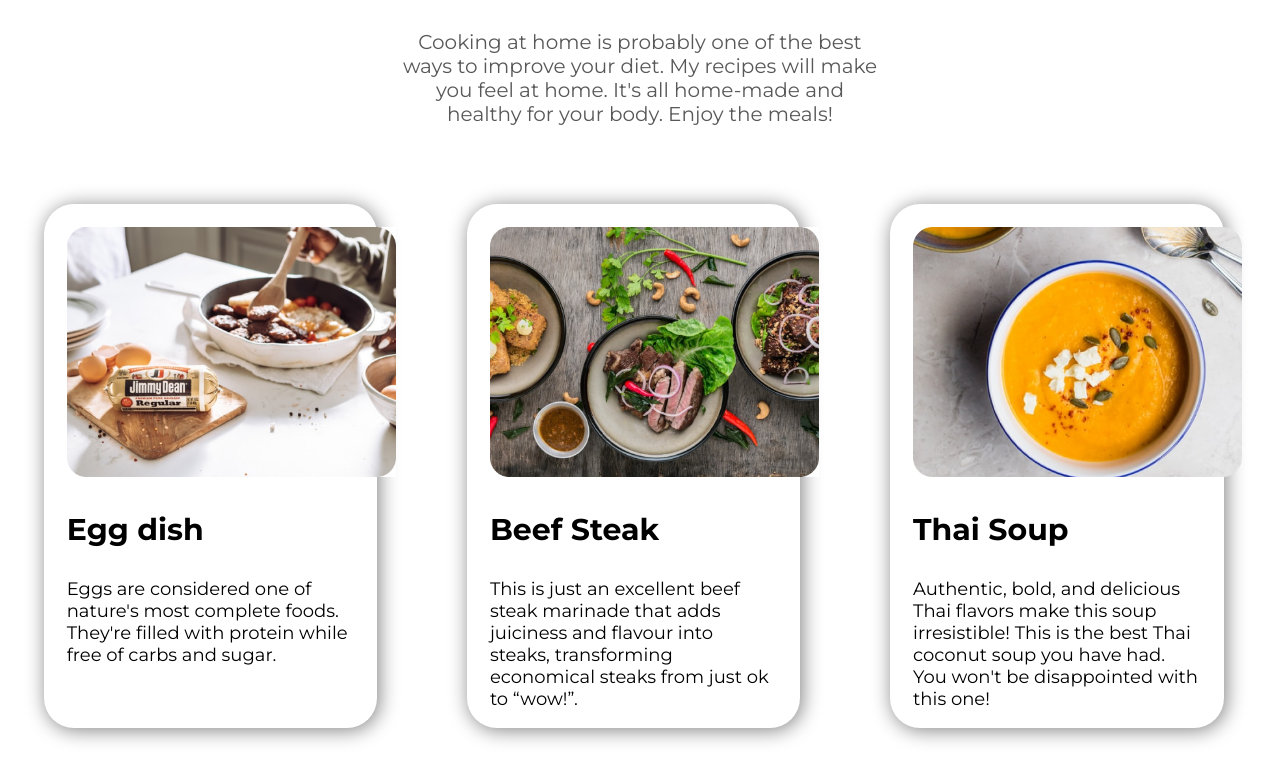
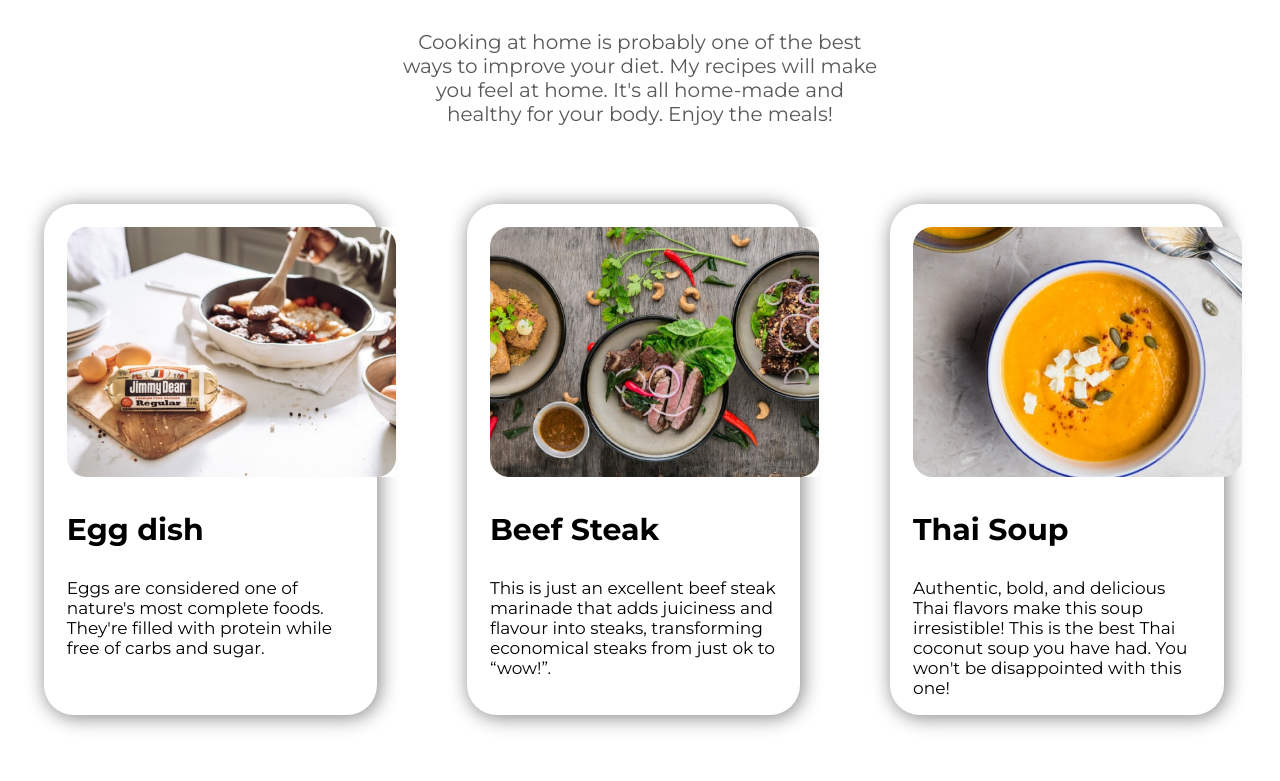
Before and after one commit to sagarmon/food-network, a plain HTML site: page index.html in a window 1280 px wide. Shown: the part 1591-2372 px from the top of the page. Drawn offline with Linux system fonts and the light colour scheme.

Commit message:
recipies font changed

```diff
--- a/style.css
+++ b/style.css
@@ -102,8 +102,7 @@ section p {
 }
 
 .recipe-container p {
-  font-size: 18px;
-  font-weight: 400;
+  font-size: 17px;
 }
 
 .recipe-image-layout {
```
